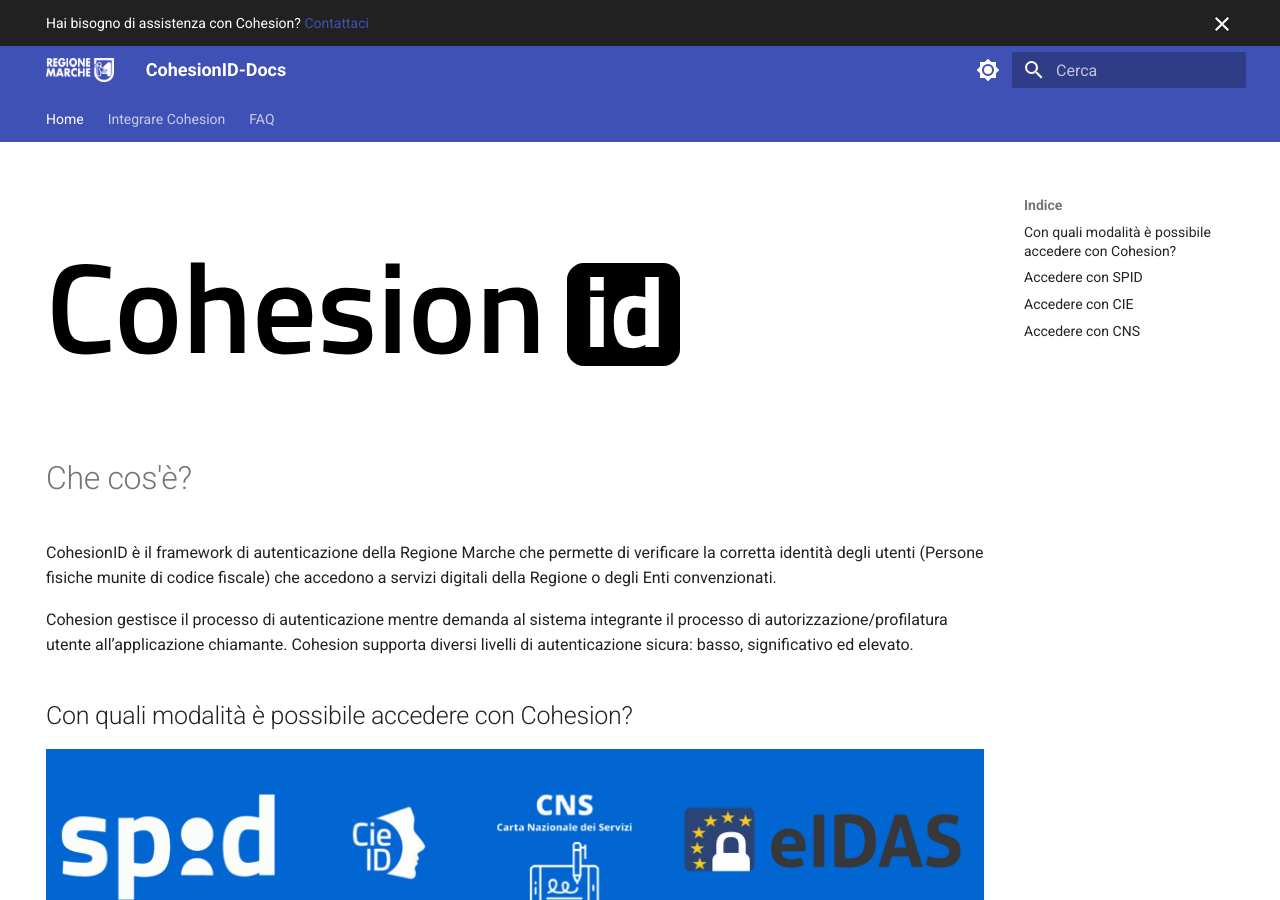
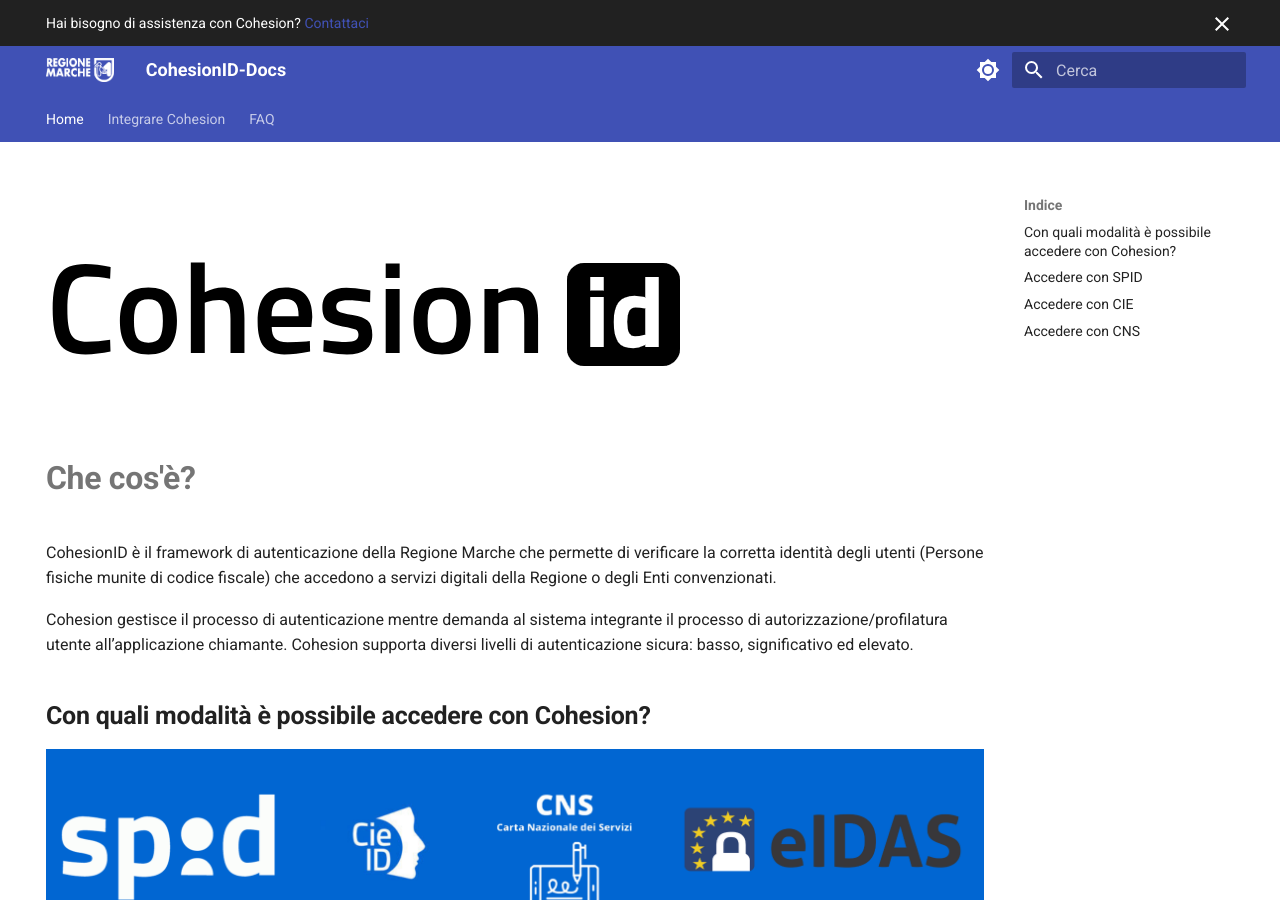
Before and after one commit to DarisCappelletti/CohesionID-Docs, an MkDocs documentation site: the page built from docs/index.md, in a window 1280 px wide and 900 px high. Built offline with MkDocs 1.6.1 and Material for MkDocs 9.7.7, drawn with Linux system fonts in a browser that asks for light colours.

Commit message:
Update wiki files

```diff
--- a/docs/index.md
+++ b/docs/index.md
@@ -7,28 +7,28 @@ hide:
 ![cohesion](https://raw.githubusercontent.com/DarisCappelletti/CohesionID-Docs/main/Assets/img/cohesion.png#only-dark)
 ![cohesion](https://raw.githubusercontent.com/DarisCappelletti/CohesionID-Docs/main/Assets/img/cohesionblack.png#only-light)
 
-# Che cos'è?
+# **Che cos'è?**
 CohesionID è il framework di autenticazione della Regione Marche che permette di verificare la corretta identità degli utenti (Persone fisiche munite di codice fiscale) che accedono a servizi digitali della Regione o degli Enti convenzionati.
 
 Cohesion gestisce il processo di autenticazione mentre demanda al sistema integrante il processo di autorizzazione/profilatura utente all’applicazione chiamante.
 Cohesion supporta diversi livelli di autenticazione sicura: basso, significativo ed elevato.
 
-## Con quali modalità è possibile accedere con Cohesion?
+## **Con quali modalità è possibile accedere con Cohesion?**
 ![Progetto senza titolo](https://raw.githubusercontent.com/DarisCappelletti/CohesionID-Docs/main/Assets/img/banner_auth.png)
 
 Cohesion supporta tutti i principali sistemi di autenticazione e di identificazione digitale verso i sistemi della PA, previsti dal Codice dell’Amministrazione Digitale (decreto legislativo 7 marzo 2005, n. 82). I cittadini possono accedere tramite le loro credenziali SPID, con la loro Carta di Identità Elettronica (CIE-ID), Tramite CNS e tramite il nodo italiano eIDAS. Ulteriori informazioni circa le due modalità di accesso principali sono reperibili all’indirizzo: [Cohesion](https://www.regione.marche.it/Regione-Utile/Agenda-Digitale/Cittadinanza-digitale/Cohesion.)
 
-## Accedere con SPID
+## **Accedere con SPID**
 Il _Sistema Pubblico di Identità Digitale (SPID)_ è un’identità digitale composta da una coppia di credenziali (username e password), strettamente personali, con le quali è possibile accedere ai servizi online della pubblica amministrazione e dei privati aderenti.
 Per ottenere le tue credenziali SPID puoi rivolgerti a uno dei gestori di identità (detti identity provider) accreditati dall’[Agenzia per l’Italia Digitale](https://www.agid.gov.it/it/piattaforme/spid) (AgID). Al momento i gestori d’identità sono 12: Aruba PEC SpA, Etna Hitech SCpA, InfoCamere SCpA, InfoCert SpA, Intesi Group SpA, Lepida ScpA, Namirial SpA, Poste Italiane SpA, Register SpA, Sielte SpA, TeamSystem SpA e TI Trust Technologies Srl.  Ogni gestore offre diverse modalità per richiedere e ottenere SPID: scegli quella più adatta alle tue esigenze. Per tutte le informazioni su dove e come chiedere le tue credenziali SPID vai alla pagina **[Come attivare SPID](https://www.spid.gov.it/cos-e-spid/come-attivare-spid/)**.
 
-## Accedere con CIE
+## **Accedere con CIE**
 La _Carta di Identità Elettronica (CIE)_ è la chiave di accesso, garantita dallo Stato e rilasciata dal Ministero dell’Interno, che permette al cittadino di autenticarsi in tutta sicurezza ai servizi online di enti e pubbliche amministrazioni che ne consentono l’utilizzo.
 
 Grazie alla CIE i cittadini non devono più utilizzare credenziali diverse per ogni Amministrazione, ma hanno a disposizione un unico strumento di identificazione fisica e digitale per accedere ai servizi in rete, pubblici e privati, in Italia e in Europa.
 
 Infatti, con la realizzazione del [nodo eIDAS italiano](https://www.agid.gov.it/it/piattaforme/nodo-eidas-italiano) si completa il progetto di cittadinanza digitale europea, che permette ai titolari di una CIE di accedere anche ai servizi online di altri Paesi dell’Unione Europea (ad esempio servizi universitari, bancari o delle pubbliche amministrazioni). Per informazioni sul come ottenere ed attivare la tua CIE, consulta la pagina **[CIE: La Carta di Identità Digitale](https://www.cartaidentita.interno.gov.it/)**
 
-## Accedere con CNS
+## **Accedere con CNS**
 _La Carta Nazionale dei Servizi (CNS)_ è uno strumento di identificazione in rete che consente la fruizione dei servizi delle amministrazioni pubbliche. La CNS non contiene la foto del titolare e non richiede particolari requisiti di sicurezza per il supporto plastico. La completa corrispondenza informatica tra CNS e Carta d'Identità Elettronica (CIE) assicura l’interoperabilità tra le due carte.
 Per maggiori informazioni circa le modalità di accesso con CNS è possibile consultare il sito **[CNS: Carta Nazionale dei Servizi](https://sistemats1.sanita.finanze.it/portale/modalita-di-accesso-con-ts_cns)**
```
Also changed, not shown: site/index.html, 1 other file.
